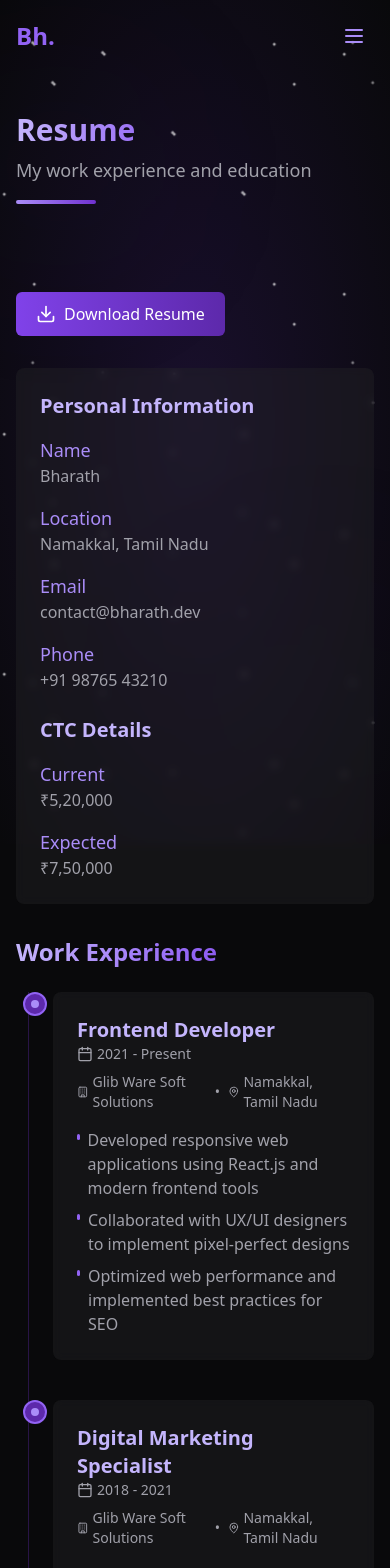
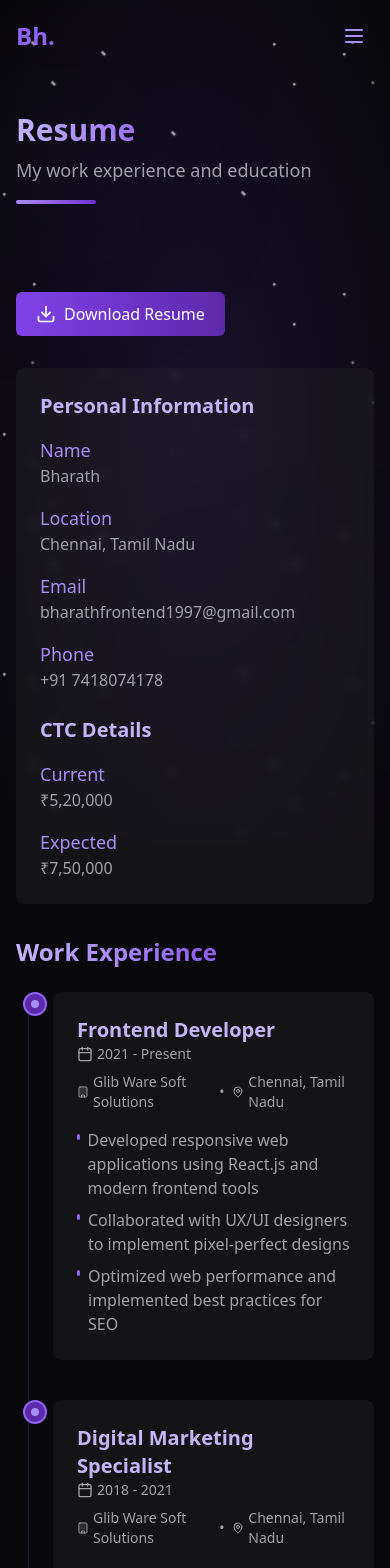
Before and after one commit to BHARATH15081997/Frontend-Bharath-Portfolio, a React (Vite) app: page /resume in a window 390 px wide. Shown: the top 1568 px of the page. Built offline with nearby package versions, Linux system fonts and the light colour scheme.

Commit message:
Update personal info
Update personal information, including location, email, phone number, and company location.

```diff
--- a/src/pages/Resume.tsx
+++ b/src/pages/Resume.tsx
@@ -1,4 +1,3 @@
-
 import { Download, Calendar, MapPin, Building } from 'lucide-react';
 import PageHeader from '@/components/PageHeader';
 import Button from '@/components/Button';
@@ -41,17 +40,17 @@ const Resume = () => {
 
                   <div>
                     <h3 className="text-lg font-medium text-portfolio-400">Location</h3>
-                    <p className="text-muted-foreground">Namakkal, Tamil Nadu</p>
+                    <p className="text-muted-foreground">Chennai, Tamil Nadu</p>
                   </div>
 
                   <div>
                     <h3 className="text-lg font-medium text-portfolio-400">Email</h3>
-                    <p className="text-muted-foreground">contact@bharath.dev</p>
+                    <p className="text-muted-foreground">bharathfrontend1997@gmail.com</p>
                   </div>
 
                   <div>
                     <h3 className="text-lg font-medium text-portfolio-400">Phone</h3>
-                    <p className="text-muted-foreground">+91 98765 43210</p>
+                    <p className="text-muted-foreground">+91 7418074178</p>
                   </div>
                 </div>
 
@@ -97,7 +96,7 @@ const Resume = () => {
                         <span>Glib Ware Soft Solutions</span>
                         <span className="mx-2">•</span>
                         <MapPin className="w-4 h-4 mr-1" />
-                        <span>Namakkal, Tamil Nadu</span>
+                        <span>Chennai, Tamil Nadu</span>
                       </div>
 
                       <ul className="space-y-2 text-muted-foreground">
@@ -136,7 +135,7 @@ const Resume = () => {
                         <span>Glib Ware Soft Solutions</span>
                         <span className="mx-2">•</span>
                         <MapPin className="w-4 h-4 mr-1" />
-                        <span>Namakkal, Tamil Nadu</span>
+                        <span>Chennai, Tamil Nadu</span>
                       </div>
 
                       <ul className="space-y-2 text-muted-foreground">
```
